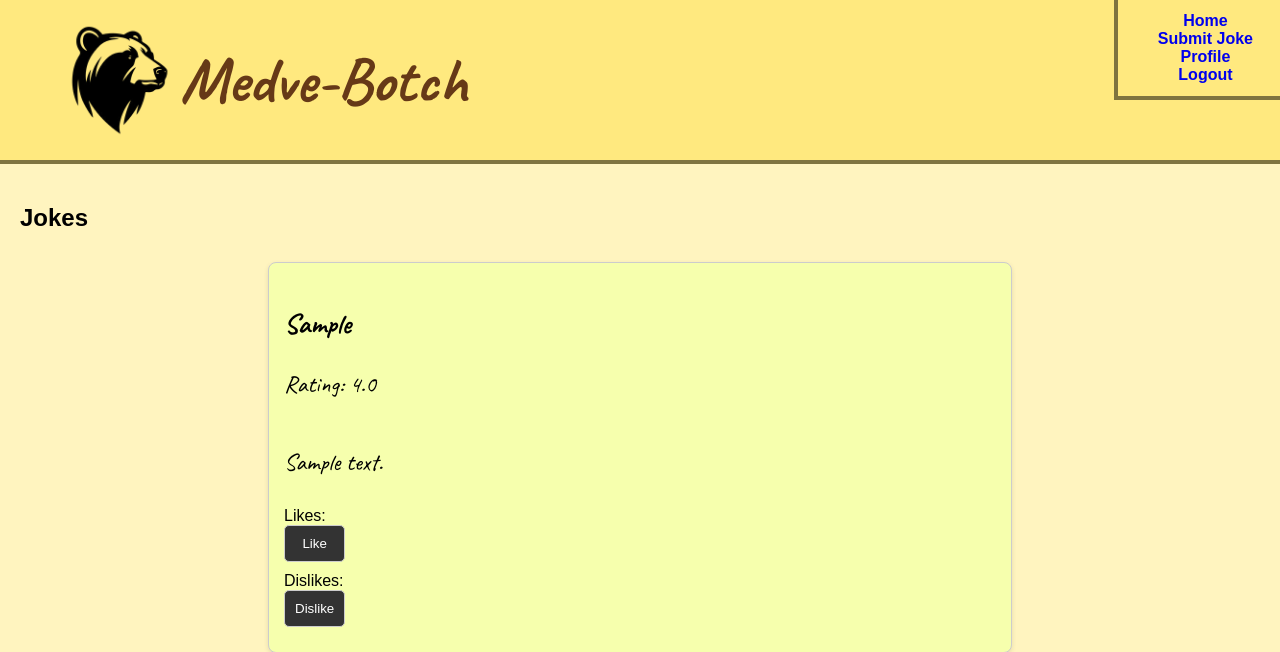
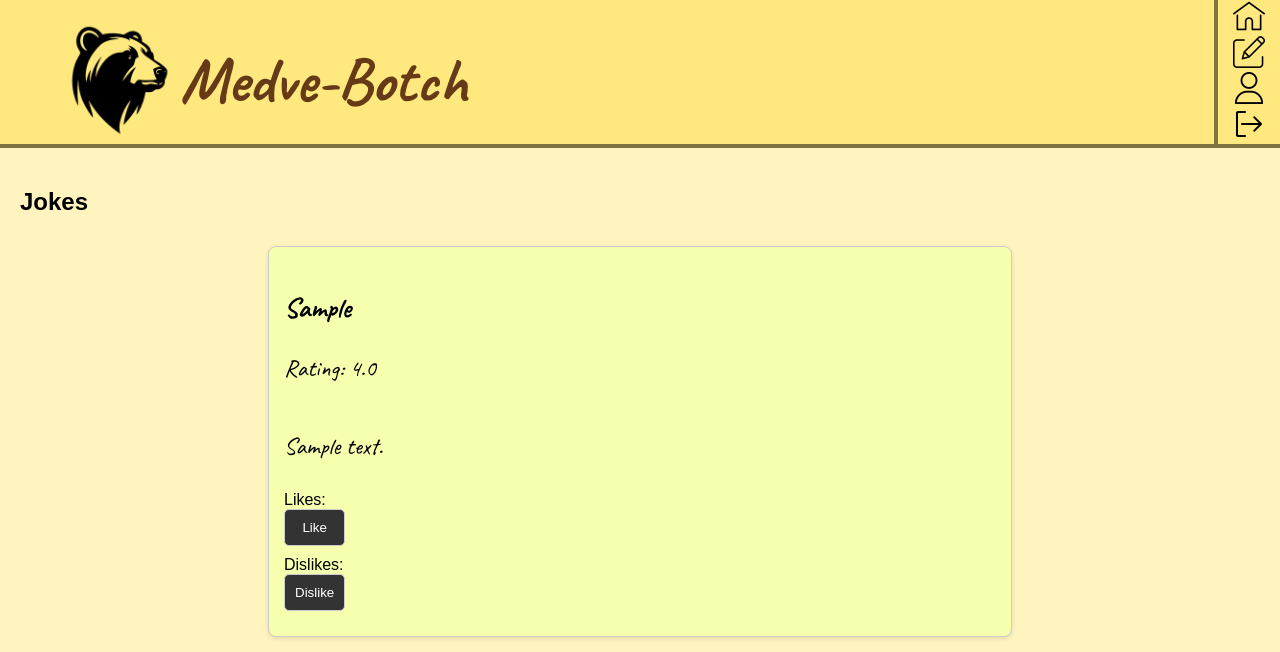
Before and after one commit to KolozsiZsombor/SzoftverModszerMiniProject, a Flask app: page / in a window 1280 px wide. Shown: the top 652 px of the page. Run offline with Flask 3, Linux system fonts and the light colour scheme; a user stored in the database is signed in; tables that the repository leaves empty hold one stand-in row (values such as "Sample post").

Commit message:
header links now use images instead of text

```diff
--- a/static/css/main.css
+++ b/static/css/main.css
@@ -11,16 +11,11 @@ header {
     color: rgb(102,57,23);
     display:flex;
     justify-content: space-between;
-    height:160px;
+    height:144px;
 }
 
 .perm-header {
-    align-items: top right;
-    text-align: right;
     background-color: rgb(255,233,127);
-    padding:12px;
-    padding-left:0;
-    margin-top:0;
     position: fixed;
     right:0;
     border-left: 4px solid rgb(127,116,63);
@@ -49,16 +44,13 @@ header h1 {
 nav ul {
     list-style-type: none;
     margin: 0;
+    padding: 0;
 }
 
 nav ul li {
     text-align: center;
     margin-right: 15px;
-}
-
-nav ul li a {
-    font-weight: 600;
-    text-decoration: none;
+    margin-left: 15px;
 }
 
 .main-content {
--- a/templates/index.html
+++ b/templates/index.html
@@ -17,14 +17,14 @@
     <header>
         <nav class="perm-header">
             <ul>
-                <li><a href="{{ url_for('home') }}">Home</a></li>
+                <li><a href="{{ url_for('home') }}"><img src="{{url_for('static',filename='img/home.png')}}" alt="Home" title="Home" width="32" height="32"></a></li>
                 {% if current_user.is_authenticated %}
-                <li><a href="{{ url_for('submit_joke') }}">Submit Joke</a></li>
-                <li><a href="{{ url_for('profile') }}">Profile</a></li>
-                <li><a href="{{ url_for('logout') }}">Logout</a></li>
+                <li><a href="{{ url_for('submit_joke') }}"><img src="{{url_for('static',filename='img/edit.png')}}" alt="Home" title="Home" width="32" height="32"></a></li>
+                <li><a href="{{ url_for('profile') }}"><img src="{{url_for('static',filename='img/user.png')}}" alt="Profile" title="Profile" width="32" height="32"></a></li>
+                <li><a href="{{ url_for('logout') }}"><img src="{{url_for('static',filename='img/sign-out.png')}}" alt="Log out" title="Log out" width="32" height="32"></a></li>
                 {% else %}
-                <li><a href="{{ url_for('register') }}">Register</a></li>
-                <li><a href="{{ url_for('login') }}">Login</a></li>
+                <li><a href="{{ url_for('register') }}"><img src="{{url_for('static',filename='img/profile-new.png')}}" alt="Register" title="Register" width="32" height="32"></a></li>
+                <li><a href="{{ url_for('login') }}"><img src="{{url_for('static',filename='img/in.png')}}" alt="Log in" title="Log in" width="32" height="32"></a></li>
                 {% endif %}
                 <!DOCTYPE html>
             </ul>
```
Also changed, not shown: templates/profile.html (+6 -6 lines).
